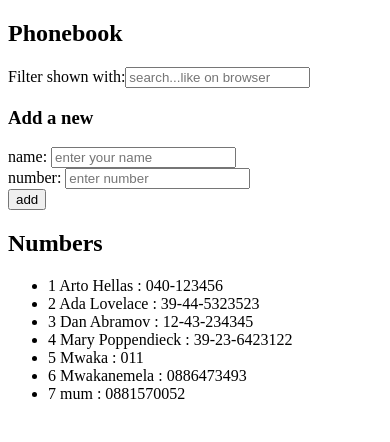
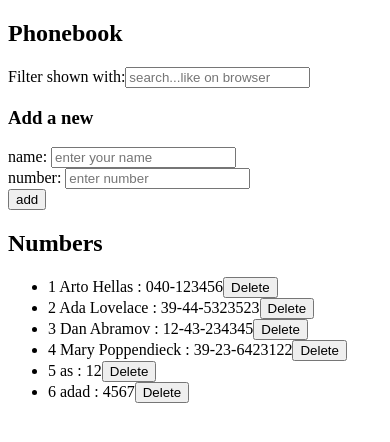
Before and after one commit to Mwakanemela/fullstackopen, a React (Vite) app in the folder part2/phonebook/: page / in a window 390 px wide. Shown: the top 442 px of the page. Built offline with nearby package versions, Linux system fonts and the light colour scheme; data requests are answered from the project's data file.

Commit message:
2.14: The Phonebook step 9

```diff
--- a/part2/phonebook/db.json
+++ b/part2/phonebook/db.json
@@ -21,19 +21,14 @@
       "id": "4"
     },
     {
-      "id": "5",
-      "name": "Mwaka",
-      "number": "011"
+      "id": "6",
+      "name": "as",
+      "number": "12"
     },
     {
       "id": "6",
-      "name": "Mwakanemela",
-      "number": "0886473493"
-    },
-    {
-      "id": "7",
-      "name": "mum",
-      "number": "0881570052"
+      "name": "adad",
+      "number": "4567"
     }
   ]
 }
--- a/part2/phonebook/src/App.jsx
+++ b/part2/phonebook/src/App.jsx
@@ -38,6 +38,13 @@ const App = () => {
                             )
             : persons
 
+  //delete contact
+  const deleteContactById = (id) => {
+    phonebookService.deleteContact(id)
+    .then(responseData => {
+      setPersons(persons.filter(n => n.id !== id))
+    })
+  }
   return (
     <div>
       <h2>Phonebook</h2>
@@ -52,7 +59,10 @@ const App = () => {
 
       <h2>Numbers</h2>
 
-      <DisplayPhoneBookUsers personsToShow={personsToShow} />
+      <DisplayPhoneBookUsers
+       personsToShow={personsToShow}
+       deleteContactById={deleteContactById}
+        />
 
     </div>
   )
--- a/part2/phonebook/src/components/Display.jsx
+++ b/part2/phonebook/src/components/Display.jsx
@@ -1,12 +1,20 @@
 import Personlist from "./Personlist"
-const DisplayPhoneBookUsers = ({personsToShow}) => {
-    console.log(personsToShow);
+const DisplayPhoneBookUsers = ({personsToShow, deleteContactById}) => {
+    const deletePersonContact = (id) => {
+        const confirmed = window.confirm('Are you sure you want to delete this contact?');
+        console.log("received ",id, confirmed)
 
+        if (!confirmed) return;
+        deleteContactById(id)
+    }
     return (
         <div>
             <ul>
                 {personsToShow.map((person, index) =>
-                    <Personlist key={person.id} person={person} index={index} />
+                    <Personlist
+                        key={person.id} person={person} index={index}
+                        deletePersonContact={() => deletePersonContact(person.id)}
+                        />
                 )}
             </ul>
         </div>
--- a/part2/phonebook/src/components/Personlist.jsx
+++ b/part2/phonebook/src/components/Personlist.jsx
@@ -1,6 +1,9 @@
-const Personlist = ({person, index}) => {
+const Personlist = ({person, index, deletePersonContact}) => {
     return (
-    <li>{index+1} {person.name} : {person.number}</li>
+    <li>
+      {index+1} {person.name} : {person.number}
+      <button onClick={deletePersonContact}>Delete</button>
+      </li>
   )
 }
 
--- a/part2/phonebook/src/services/phonebook.js
+++ b/part2/phonebook/src/services/phonebook.js
@@ -15,9 +15,13 @@ const create = newObject => {
 //   const request = axios.put(`${baseUrl}/${id}`, newObject)
 //   return request.then(response => response.data)
 // }
-
+const deleteContact = (id) => {
+  const request = axios.delete(`${baseUrl}/${id}`)
+  return request.then(response => response.data)
+}
 export default {
   getAll,
   create,
+  deleteContact
   // update
 }
```
